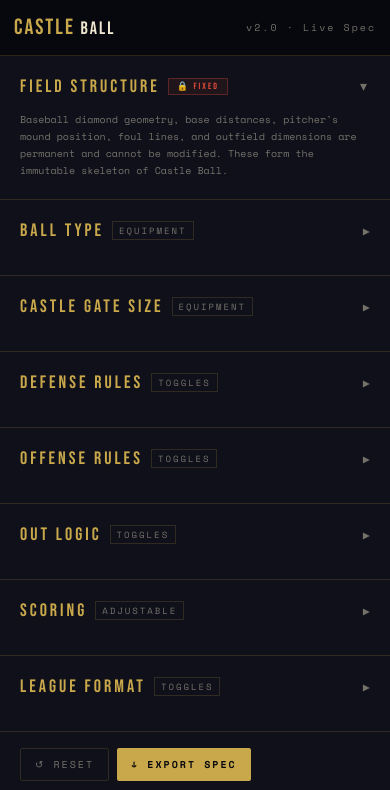
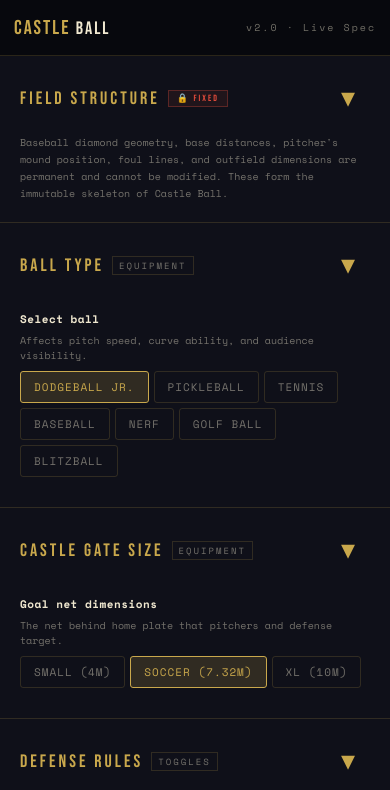
Before and after one commit to mattarnot-hub/castleball, a plain HTML site: page index.html in a window 390 px wide. Shown: the top 790 px of the page. Drawn offline with nearby package versions, Linux system fonts and the light colour scheme.

Commit message:
Add files via upload

```diff
--- a/index.html
+++ b/index.html
@@ -5,11 +5,9 @@
 <meta name="viewport" content="width=device-width, initial-scale=1.0">
 <meta name="theme-color" content="#08090E">
 <meta name="apple-mobile-web-app-capable" content="yes">
-<meta name="apple-mobile-web-app-status-bar-style" content="black-translucent">
-<meta name="description" content="Castle Ball — Interactive rules configurator for the new hybrid sport. Toggle rules, adjust scoring, visualise the field.">
+<meta name="description" content="Castle Ball — Interactive rules configurator for the new hybrid sport.">
 <meta property="og:title" content="Castle Ball — Rules Configurator">
-<meta property="og:description" content="Design your own variant of Castle Ball. Toggle rules, pick your ball type, adjust scoring — live field diagram updates instantly.">
-<meta property="og:type" content="website">
+<meta property="og:description" content="Design your own variant of Castle Ball. Toggle rules, pick your ball type, adjust scoring.">
 <title>Castle Ball — Rules Configurator</title>
 <link href="https://fonts.googleapis.com/css2?family=Bebas+Neue&family=DM+Serif+Display:ital@0;1&family=Space+Mono:ital,wght@0,400;0,700;1,400&display=swap" rel="stylesheet">
 <style>
@@ -298,17 +296,52 @@ input[type=range]::-webkit-slider-thumb {
 .mixed-text { font-size:11px; line-height:1.6; color:var(--cream); }
 .mixed-text strong { color:var(--blue); }
 
+/* ── SECTION TOGGLE BUTTON ── */
+.section-toggle {
+  margin-left: auto;
+  background: none;
+  border: none;
+  cursor: pointer;
+  color: var(--gold);
+  font-size: 28px;        /* 3x larger for easy tapping */
+  line-height: 1;
+  padding: 4px 8px;
+  border-radius: 4px;
+  transition: transform 0.25s ease, background 0.15s;
+  flex-shrink: 0;
+  display: flex;
+  align-items: center;
+  justify-content: center;
+  min-width: 44px;        /* minimum tap target */
+  min-height: 44px;
+  -webkit-tap-highlight-color: transparent;
+}
+.section-toggle:active { background: rgba(201,168,76,0.15); }
+.section-toggle.open  { transform: rotate(0deg); }
+.section-toggle.closed { transform: rotate(-90deg); }
 
-/* ── MOBILE-FIRST OVERRIDES ── */
+/* Section title: always flex so button sits on the right */
+.sidebar-section-title {
+  display: flex !important;
+  align-items: center;
+  cursor: pointer;
+  user-select: none;
+  gap: 8px;
+}
 
-/* On mobile: stack layout, sidebar becomes an accordion-style top panel */
+/* Section body: animates open/closed */
+.sidebar-section-body {
+  overflow: hidden;
+  transition: max-height 0.3s ease;
+}
+
+/* ── RESPONSIVE ── */
+/* Mobile default: single column */
 .app-shell {
   display: flex;
   flex-direction: column;
   min-height: calc(100vh - 56px);
 }
-
-/* Sidebar scrolls horizontally on mobile via section tabs */
 .sidebar {
   height: auto;
   position: static;
@@ -317,53 +350,28 @@ input[type=range]::-webkit-slider-thumb {
   border-bottom: 1px solid var(--border);
 }
 
-/* Header: compress on small screens */
 @media (max-width: 480px) {
   header { padding: 0 14px; }
   .header-badge { display: none; }
-  .logo { font-size: 22px; letter-spacing: 2px; }
+  .logo { font-size: 20px; letter-spacing: 2px; }
 }
-
-/* Mobile sidebar: collapsible sections */
-.sidebar-section-title {
-  cursor: pointer;
-  user-select: none;
-}
-.sidebar-section-title::after {
-  content: '▾';
-  margin-left: auto;
-  font-size: 14px;
-  color: var(--muted);
-  transition: transform 0.2s;
-}
-.sidebar-section-title.collapsed::after { transform: rotate(-90deg); }
-.sidebar-section-body { overflow: hidden; transition: max-height 0.3s ease; }
-.sidebar-section-body.collapsed { max-height: 0 !important; }
-
-/* Larger touch targets for toggles on mobile */
 @media (max-width: 640px) {
-  .toggle-row { padding: 14px 0; }
+  .toggle-row  { padding: 14px 0; }
   .toggle-switch { width: 46px; height: 26px; }
   .toggle-switch::after { width: 20px; height: 20px; }
   .toggle-switch.on::after { transform: translateX(20px); }
-  .pill { padding: 6px 12px; font-size: 11px; }
+  .pill { padding: 7px 13px; font-size: 11px; }
   input[type=range] { height: 6px; }
-  input[type=range]::-webkit-slider-thumb { width: 20px; height: 20px; }
+  input[type=range]::-webkit-slider-thumb { width: 22px; height: 22px; }
+  .spec-panel  { padding: 16px 14px; }
+  .spec-grid   { grid-template-columns: 1fr; gap: 8px; }
+  .tabs        { overflow-x: auto; white-space: nowrap; -webkit-overflow-scrolling: touch; }
+  .tab         { padding: 10px 14px; font-size: 9px; }
+  .field-view  { padding: 12px; }
+  .field-wrap  { padding: 6px; }
 }
 
-/* Field view: full width on mobile */
-.field-view { padding: 14px; }
-.field-wrap { padding: 8px; }
-
-/* Spec panel padding */
-@media (max-width: 640px) {
-  .spec-panel { padding: 16px 14px; }
-  .spec-grid { grid-template-columns: 1fr; gap: 8px; }
-  .tabs { overflow-x: auto; white-space: nowrap; }
-  .tab { padding: 10px 14px; font-size: 9px; }
-}
-
-/* Desktop: restore side-by-side layout */
+/* Desktop: restore side-by-side */
 @media (min-width: 900px) {
   .app-shell {
     display: grid;
@@ -379,11 +387,10 @@ input[type=range]::-webkit-slider-thumb {
     border-right: 1px solid var(--border);
     border-bottom: none;
   }
-  .sidebar-section-title { cursor: default; }
-  .sidebar-section-title::after { display: none; }
+  /* On desktop all sections are always open — hide the toggle button */
+  .section-toggle { display: none !important; }
   .sidebar-section-body { max-height: none !important; }
 }
-
 
 /* ── TOOLTIP ── */
 .tooltip-wrap { position:relative; display:inline-block; }
@@ -416,10 +423,8 @@ input[type=range]::-webkit-slider-thumb {
 
     <!-- FIXED -->
     <div class="sidebar-section">
-      <div class="sidebar-section-title">
-        Field Structure
-        <span class="locked-tag">🔒 FIXED</span>
-      </div>
+      <div class="sidebar-section-title">Field Structure
+        <span class="locked-tag">🔒 FIXED</span><button class="section-toggle open" onclick="event.stopPropagation(); sectionToggle(this)" aria-label="Toggle section">▾</button></div>
       <div style="font-size:10px; color:var(--muted); line-height:1.7;">
         Baseball diamond geometry, base distances, pitcher's mound position, foul lines, and outfield dimensions are permanent and cannot be modified. These form the immutable skeleton of Castle Ball.
       </div>
@@ -427,7 +432,7 @@ input[type=range]::-webkit-slider-thumb {
 
     <!-- BALL TYPE -->
     <div class="sidebar-section">
-      <div class="sidebar-section-title">Ball Type <span class="tag">Equipment</span></div>
+      <div class="sidebar-section-title">Ball Type <span class="tag">Equipment</span><button class="section-toggle open" onclick="event.stopPropagation(); sectionToggle(this)" aria-label="Toggle section">▾</button></div>
       <div class="select-row">
         <div class="select-label">Select ball</div>
         <div class="select-desc">Affects pitch speed, curve ability, and audience visibility.</div>
@@ -445,7 +450,7 @@ input[type=range]::-webkit-slider-thumb {
 
     <!-- NET SIZE -->
     <div class="sidebar-section">
-      <div class="sidebar-section-title">Castle Gate Size <span class="tag">Equipment</span></div>
+      <div class="sidebar-section-title">Castle Gate Size <span class="tag">Equipment</span><button class="section-toggle open" onclick="event.stopPropagation(); sectionToggle(this)" aria-label="Toggle section">▾</button></div>
       <div class="select-row">
         <div class="select-label">Goal net dimensions</div>
         <div class="select-desc">The net behind home plate that pitchers and defense target.</div>
@@ -459,7 +464,7 @@ input[type=range]::-webkit-slider-thumb {
 
     <!-- DEFENSE -->
     <div class="sidebar-section">
-      <div class="sidebar-section-title">Defense Rules <span class="tag">Toggles</span></div>
+      <div class="sidebar-section-title">Defense Rules <span class="tag">Toggles</span><button class="section-toggle open" onclick="event.stopPropagation(); sectionToggle(this)" aria-label="Toggle section">▾</button></div>
       <div class="toggle-row" onclick="toggle('defRackets')">
         <div class="toggle-label">
           <div class="name">Defense carry rackets</div>
@@ -492,7 +497,7 @@ input[type=range]::-webkit-slider-thumb {
 
     <!-- OFFENSE -->
     <div class="sidebar-section">
-      <div class="sidebar-section-title">Offense Rules <span class="tag">Toggles</span></div>
+      <div class="sidebar-section-title">Offense Rules <span class="tag">Toggles</span><button class="section-toggle open" onclick="event.stopPropagation(); sectionToggle(this)" aria-label="Toggle section">▾</button></div>
       <div class="toggle-row" onclick="toggle('offRackets')">
         <div class="toggle-label">
           <div class="name">Offense carry rackets on base</div>
@@ -525,7 +530,7 @@ input[type=range]::-webkit-slider-thumb {
 
     <!-- OUT LOGIC -->
     <div class="sidebar-section">
-      <div class="sidebar-section-title">Out Logic <span class="tag">Toggles</span></div>
+      <div class="sidebar-section-title">Out Logic <span class="tag">Toggles</span><button class="section-toggle open" onclick="event.stopPropagation(); sectionToggle(this)" aria-label="Toggle section">▾</button></div>
       <div class="toggle-row" onclick="toggle('netLineCrossout')">
         <div class="toggle-label">
           <div class="name">Net-line cross = out at home</div>
@@ -544,7 +549,7 @@ input[type=range]::-webkit-slider-thumb {
 
     <!-- SCORING TOGGLES -->
     <div class="sidebar-section">
-      <div class="sidebar-section-title">Scoring <span class="tag">Adjustable</span></div>
+      <div class="sidebar-section-title">Scoring <span class="tag">Adjustable</span><button class="section-toggle open" onclick="event.stopPropagation(); sectionToggle(this)" aria-label="Toggle section">▾</button></div>
       <div class="slider-row">
         <div class="slider-label-row">
           <span class="slider-name">Home Run</span>
@@ -598,7 +603,7 @@ input[type=range]::-webkit-slider-thumb {
 
     <!-- MIXED LEAGUE -->
     <div class="sidebar-section">
-      <div class="sidebar-section-title">League Format <span class="tag">Toggles</span></div>
+      <div class="sidebar-section-title">League Format <span class="tag">Toggles</span><button class="section-toggle open" onclick="event.stopPropagation(); sectionToggle(this)" aria-label="Toggle section">▾</button></div>
       <div class="toggle-row" onclick="toggle('mixedLeague')">
         <div class="toggle-label">
           <div class="name">Mixed league (50/50)</div>
@@ -738,20 +743,6 @@ function toggle(key) {
   const el = document.getElementById('t-' + key);
   el.classList.toggle('on', state.toggles[key]);
   render();
-
-// Wrap sidebar section bodies for collapsible mobile behaviour
-document.querySelectorAll('.sidebar-section').forEach(section => {
-  const title = section.querySelector('.sidebar-section-title');
-  if (!title) return;
-  const children = Array.from(section.children).filter(c => c !== title);
-  if (!children.length) return;
-  const body = document.createElement('div');
-  body.className = 'sidebar-section-body';
-  children.forEach(c => body.appendChild(c));
-  section.appendChild(body);
-});
-initCollapsible();
-
 }
 
 // ── PILL ────────────────────────────────────────────────────────────────────
@@ -760,20 +751,6 @@ function setPill(group, val, btn) {
   document.querySelectorAll(`#${group}-pills .pill`).forEach(p => p.classList.remove('active'));
   btn.classList.add('active');
   render();
-
-// Wrap sidebar section bodies for collapsible mobile behaviour
-document.querySelectorAll('.sidebar-section').forEach(section => {
-  const title = section.querySelector('.sidebar-section-title');
-  if (!title) return;
-  const children = Array.from(section.children).filter(c => c !== title);
-  if (!children.length) return;
-  const body = document.createElement('div');
-  body.className = 'sidebar-section-body';
-  children.forEach(c => body.appendChild(c));
-  section.appendChild(body);
-});
-initCollapsible();
-
 }
 
 // ── SLIDER ──────────────────────────────────────────────────────────────────
@@ -785,20 +762,6 @@ function setSlider(key, val) {
   const min = +inp.min, max = +inp.max, v = +val;
   inp.style.setProperty('--pct', ((v-min)/(max-min)*100)+'%');
   render();
-
-// Wrap sidebar section bodies for collapsible mobile behaviour
-document.querySelectorAll('.sidebar-section').forEach(section => {
-  const title = section.querySelector('.sidebar-section-title');
-  if (!title) return;
-  const children = Array.from(section.children).filter(c => c !== title);
-  if (!children.length) return;
-  const body = document.createElement('div');
-  body.className = 'sidebar-section-body';
-  children.forEach(c => body.appendChild(c));
-  section.appendChild(body);
-});
-initCollapsible();
-
 }
 
 // ── TAB ─────────────────────────────────────────────────────────────────────
@@ -831,20 +794,6 @@ function resetAll() {
     }
   });
   render();
-
-// Wrap sidebar section bodies for collapsible mobile behaviour
-document.querySelectorAll('.sidebar-section').forEach(section => {
-  const title = section.querySelector('.sidebar-section-title');
-  if (!title) return;
-  const children = Array.from(section.children).filter(c => c !== title);
-  if (!children.length) return;
-  const body = document.createElement('div');
-  body.className = 'sidebar-section-body';
-  children.forEach(c => body.appendChild(c));
-  section.appendChild(body);
-});
-initCollapsible();
-
 }
 
 // ── VARIANT HASH ─────────────────────────────────────────────────────────────
@@ -1378,50 +1327,58 @@ function render() {
 
 render();
 
-// Wrap sidebar section bodies for collapsible mobile behaviour
-document.querySelectorAll('.sidebar-section').forEach(section => {
-  const title = section.querySelector('.sidebar-section-title');
-  if (!title) return;
-  const children = Array.from(section.children).filter(c => c !== title);
-  if (!children.length) return;
-  const body = document.createElement('div');
-  body.className = 'sidebar-section-body';
-  children.forEach(c => body.appendChild(c));
-  section.appendChild(body);
-});
-initCollapsible();
-
-
-// ── MOBILE COLLAPSIBLE SIDEBAR SECTIONS ──────────────────────────────────────
-function initCollapsible() {
-  if (window.innerWidth >= 900) return; // desktop: all open
-  document.querySelectorAll('.sidebar-section-title').forEach(title => {
-    const body = title.nextElementSibling;
-    if (!body || !body.classList.contains('sidebar-section-body')) return;
-    // Start collapsed except first section
-    const isFirst = title.closest('.sidebar-section') === document.querySelector('.sidebar-section');
-    if (!isFirst) {
-      title.classList.add('collapsed');
-      body.classList.add('collapsed');
-      body.style.maxHeight = '0';
-    } else {
-      body.style.maxHeight = body.scrollHeight + 'px';
-    }
-    title.addEventListener('click', () => {
-      if (window.innerWidth >= 900) return;
-      const collapsed = title.classList.toggle('collapsed');
-      body.classList.toggle('collapsed', collapsed);
-      body.style.maxHeight = collapsed ? '0' : body.scrollHeight + 'px';
+// ── SIDEBAR COLLAPSIBLE — runs once at page load ──────────────────────────────
+(function() {
+  // Wrap each section's non-title children in a .sidebar-section-body div
+  document.querySelectorAll('.sidebar-section').forEach(function(section) {
+    var title = section.querySelector('.sidebar-section-title');
+    if (!title) return;
+    var children = Array.from(section.children).filter(function(c){ return c !== title; });
+    if (!children.length) return;
+    var body = document.createElement('div');
+    body.className = 'sidebar-section-body';
+    // All open by default — set max-height to a large value so content shows
+    body.style.maxHeight = '2000px';
+    children.forEach(function(c){ body.appendChild(c); });
+    section.appendChild(body);
+    // Click on title row (not the button itself) also toggles
+    title.addEventListener('click', function(e){
+      if (e.target.classList.contains('section-toggle')) return; // button handles its own click
+      var btn = title.querySelector('.section-toggle');
+      if (btn) sectionToggle(btn);
     });
   });
+})();
+
+// Called by each section's toggle button
+function sectionToggle(btn) {
+  var section = btn.closest('.sidebar-section');
+  if (!section) return;
+  var body = section.querySelector('.sidebar-section-body');
+  if (!body) return;
+  var isOpen = btn.classList.contains('open');
+  if (isOpen) {
+    // Close it
+    body.style.maxHeight = body.scrollHeight + 'px'; // lock to current before animating
+    requestAnimationFrame(function(){
+      requestAnimationFrame(function(){
+        body.style.maxHeight = '0';
+      });
+    });
+    btn.classList.remove('open');
+    btn.classList.add('closed');
+  } else {
+    // Open it
+    body.style.maxHeight = body.scrollHeight + 'px';
+    btn.classList.remove('closed');
+    btn.classList.add('open');
+    // After animation ends, remove fixed max-height so content can grow freely
+    body.addEventListener('transitionend', function handler(){
+      if (btn.classList.contains('open')) body.style.maxHeight = '2000px';
+      body.removeEventListener('transitionend', handler);
+    });
+  }
 }
-// initCollapsible called after DOM wrap below
-window.addEventListener('resize', () => {
-  if (window.innerWidth >= 900) {
-    document.querySelectorAll('.sidebar-section-body').forEach(b => { b.style.maxHeight = ''; b.classList.remove('collapsed'); });
-    document.querySelectorAll('.sidebar-section-title').forEach(t => t.classList.remove('collapsed'));
-  }
-});
 
 </script>
 </body>
```
